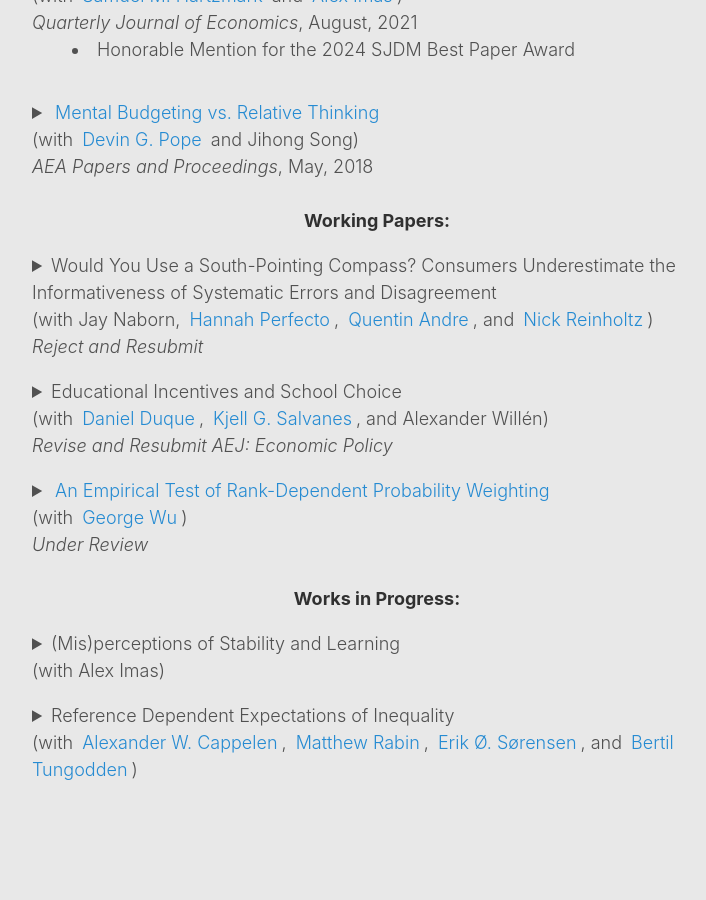
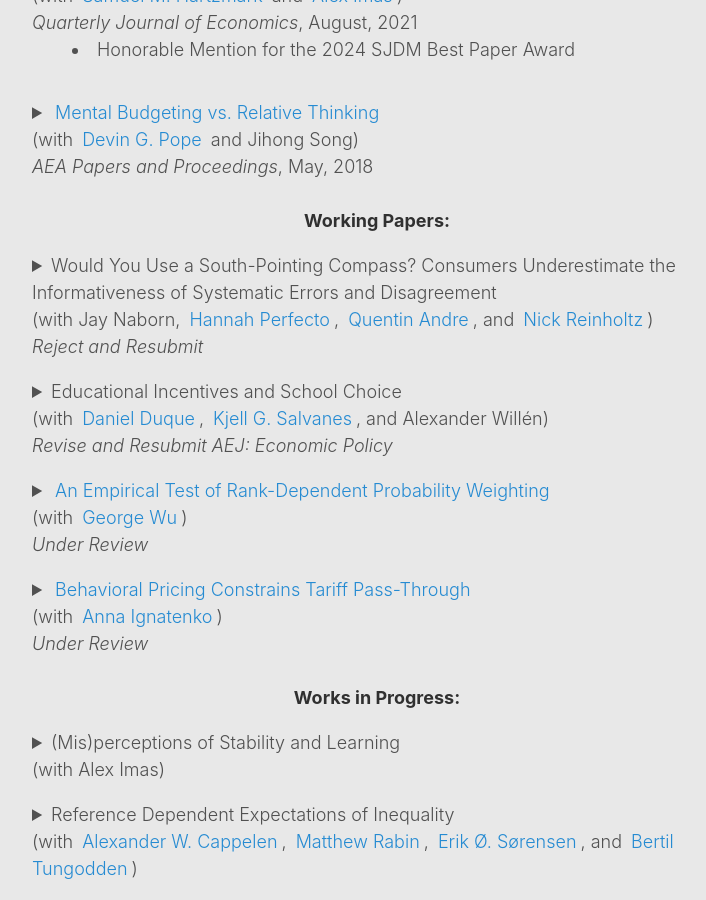
Before and after one commit to shirshma/shirshma.github.io, a Jekyll site: the page built from docs/research.md, in a window 1280 px wide and 900 px high, scrolled down 598 px. Shown: the whole window, without its empty margins (263-969 px from the left). Built offline with Jekyll 4.4.1, drawn with Linux system fonts in a browser that asks for light colours; before the commit the page ends 1399 px from its top, so only the background shows below that.

Commit message:
Add research on behavioral pricing and tariff pass-through
Added a new research entry discussing the impact of behavioral pricing on tariff pass-through and its implications for macroeconomic shocks.

```diff
--- a/docs/research.md
+++ b/docs/research.md
@@ -87,8 +87,14 @@ choice percentages substantially better than Original Prospect Theory. Our resul
 thus provide a strong empirical basis for the use of Cumulative Prospect Theory in
 economic applications.
 </details>
-    <br>
 
+<p><details><summary>
+  <span class="fn"> <a href="https://www.ifo.de/en/cesifo/publications/2026/working-paper/behavioral-pricing-constrains-tariff-pass-through" target="_blank">Behavioral Pricing Constrains Tariff Pass-Through </a> </span><br> (with <a href="https://www.annaignatenko.com/index.html"> Anna Ignatenko</a>)<br> <i>Under Review</i>
+    </summary>
+How do firms transmit macroeconomic shocks to consumers through retail prices? We show that pricing frictions induced by behavioral biases play a central role in shaping how cost shocks pass-through to consumers. We document that import tariffs are transmitted primarily through prices that do not end in nine, while nine-ending prices exhibit substantially lower pass-through. After the tariffs, annual inflation is meaningfully larger for non-nine-ending priced products, even products that are not tariffed. These findings identify channels through which consumer biases constrain firms' responses to macroeconomic shocks.
+</details>
+
+ <br>
 <p align="center"><strong>Works in Progress:</strong>
 
 
```
